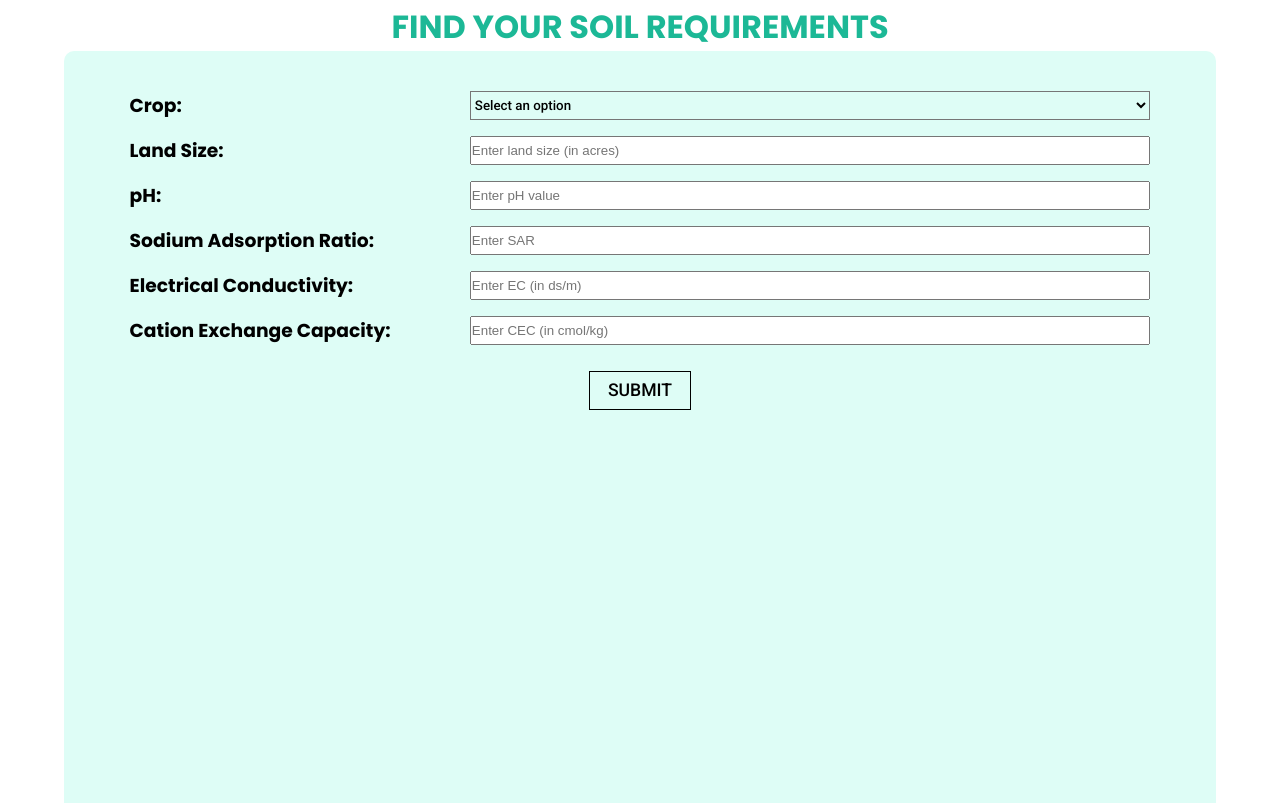
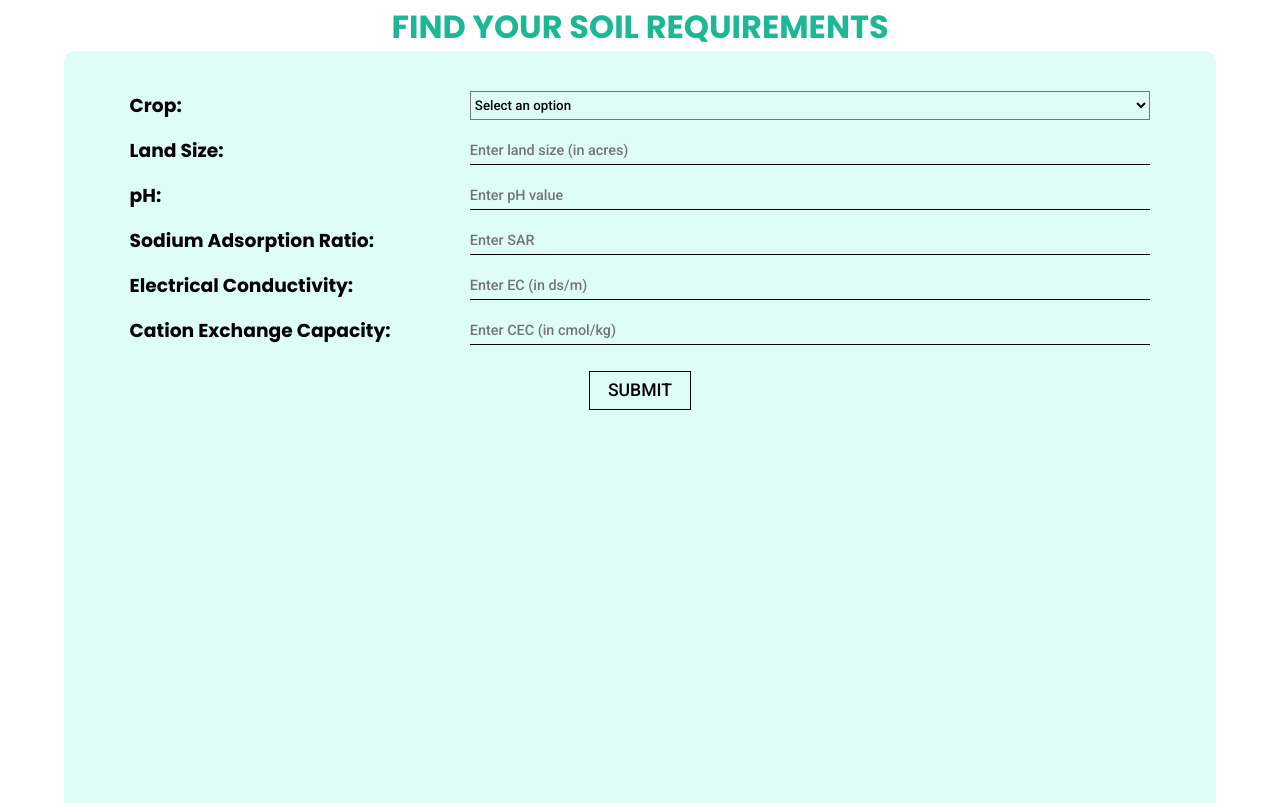
Before and after one commit to Albab05/test-245, a plain HTML site: page index.html in a window 1280 px wide. Shown: the part 797-1600 px from the top of the page. Drawn offline with Linux system fonts and the light colour scheme.

Commit message:
minute styling change

```diff
--- a/main.css
+++ b/main.css
@@ -94,7 +94,7 @@
     display: grid;
     grid-template-columns: 1fr 2fr;
 }
-.body .calculator ul li input[type="text"]
+.body .calculator ul li input[type="number"]
 {
     font-family: 'Roboto', sans-serif;
     outline: none;
```
